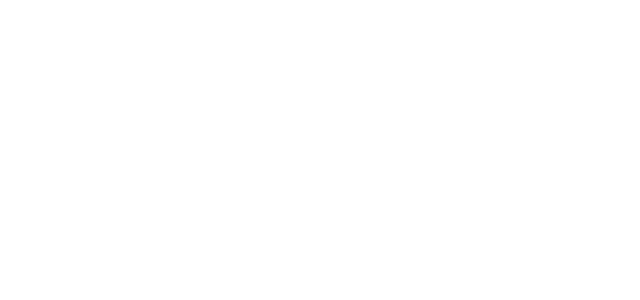
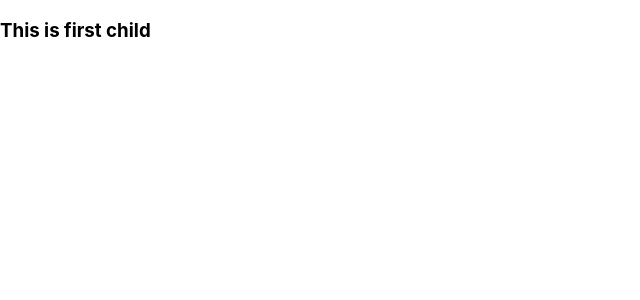
Before and after one commit to Muhammad1Siddique/session5-app, a React (Create React App) app: page / in a window 1280 px wide. Shown: the top 300 px of the page, without its empty margins (0-640 px from the left). Built offline with nearby package versions, Linux system fonts and the light colour scheme.

Commit message:
I have many  in one day I will resolve all issues inshallah

```diff
--- a/src/Parent.js
+++ b/src/Parent.js
@@ -3,7 +3,7 @@
 function Parent(){
 
     return(
-        <child />
+        <Child />
     )
 }
 
```
